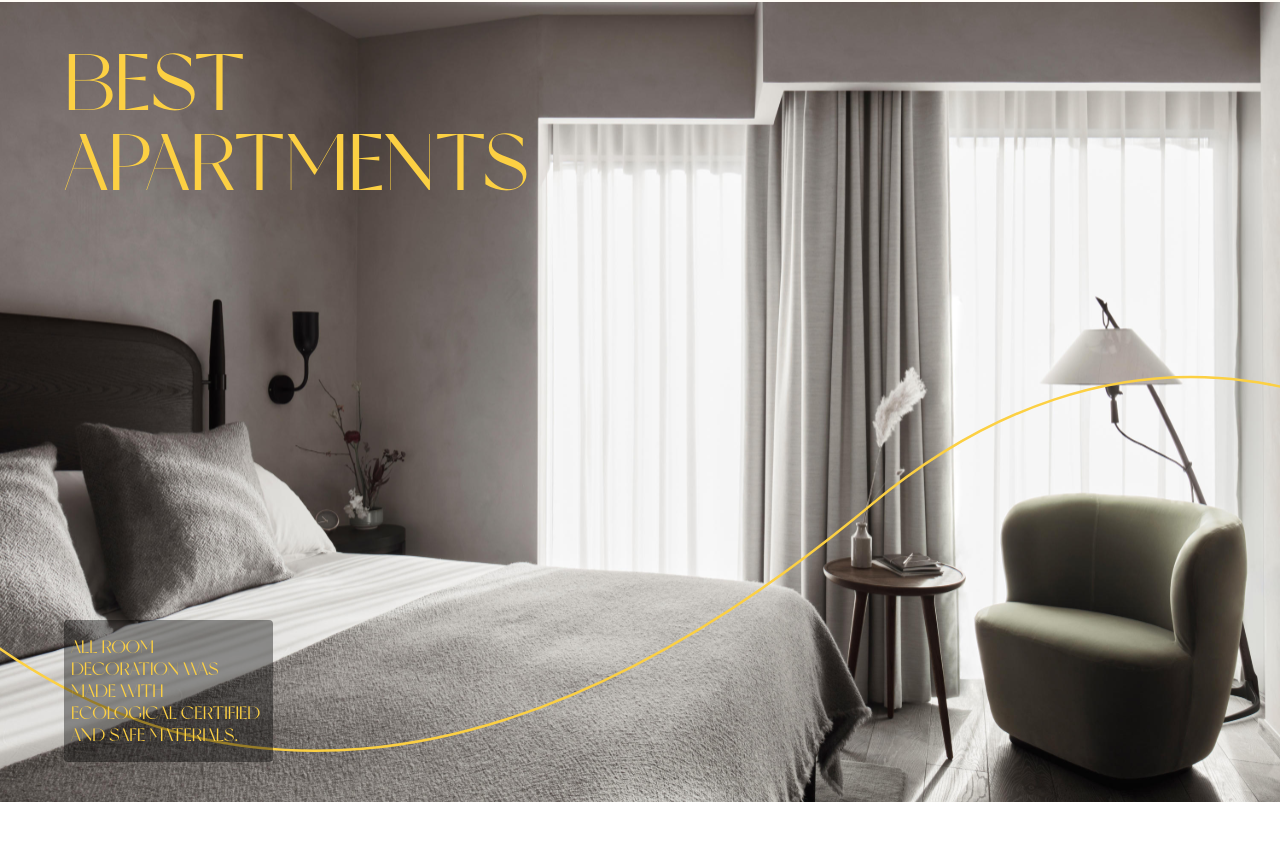
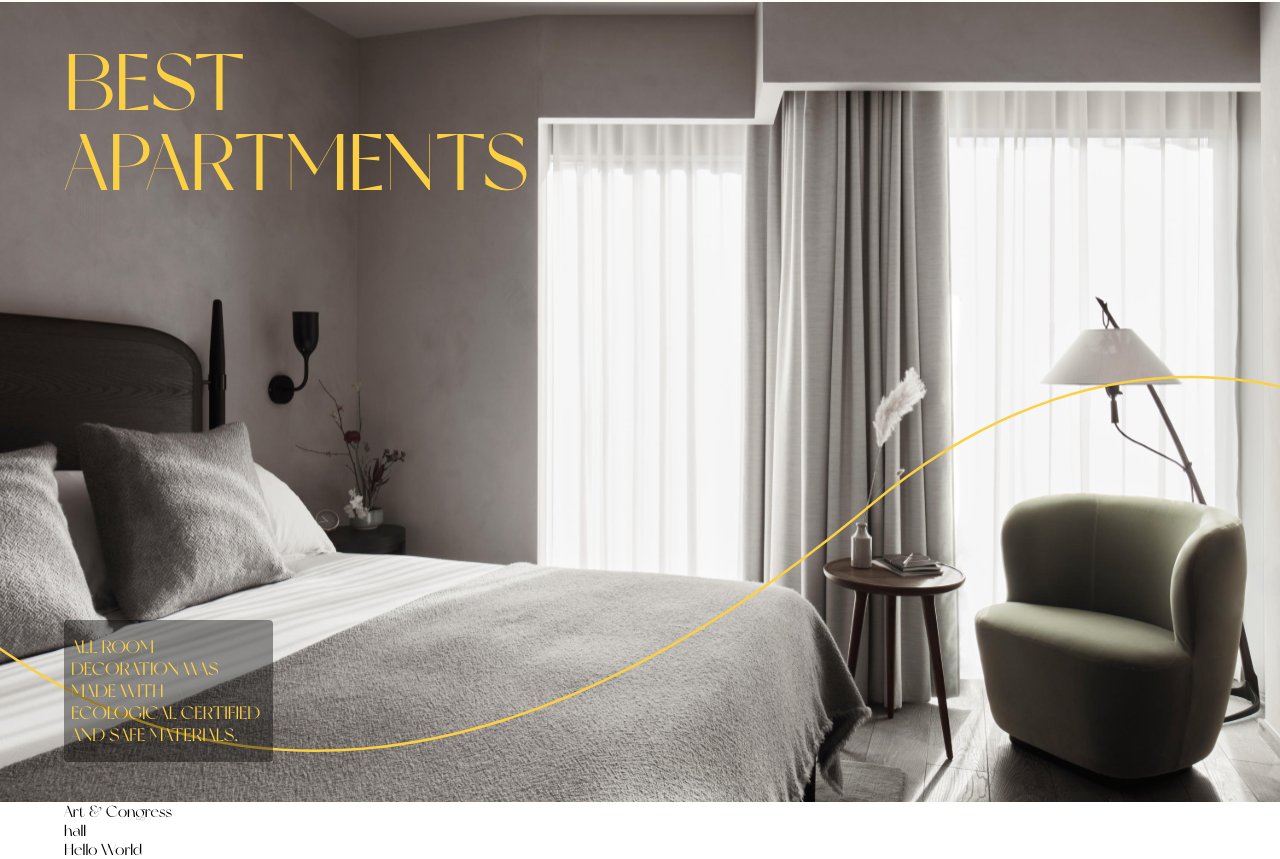
Before and after one commit to gift56/Fullstack-HotelWebsite, a React (Create React App) app: page / in a window 1280 px wide. Shown: the part 4561-5420 px from the top of the page. Before the commit the page ends 5363 px from the top, so only its background shows below. Built offline with nearby package versions, Linux system fonts and the light colour scheme.

Commit message:
placing content

```diff
--- a/src/components/Gallery.jsx
+++ b/src/components/Gallery.jsx
@@ -13,6 +13,7 @@ import {
   GalleryleftSide,
   GalleryrightSide,
   GalleryRightSideMobile,
+  GalleryTitle,
 } from "../styles/gallery.styled";
 import { Container } from "../styles/container.styled";
 
@@ -21,7 +22,12 @@ const Gallery = () => {
     <GalleryCon>
       <Container>
         <GalleryArea>
-          <GalleryleftSide></GalleryleftSide>
+          <GalleryleftSide>
+            <p className="artC">
+              Art &amp; Congress <br /> hall
+            </p>
+            <GalleryTitle>Hello World</GalleryTitle>
+          </GalleryleftSide>
           <GalleryrightSide>
             <GalleryRightSideMobile></GalleryRightSideMobile>
             <GalleryRightSideMobile></GalleryRightSideMobile>
--- a/src/styles/gallery.styled.js
+++ b/src/styles/gallery.styled.js
@@ -6,6 +6,8 @@ export const GalleryArea = styled.div``;
 
 export const GalleryleftSide = styled.div``;
 
+export const GalleryTitle = styled.div``;
+
 export const GalleryrightSide = styled.div``;
 
 export const GalleryRightSideMobile = styled.div``;
```
